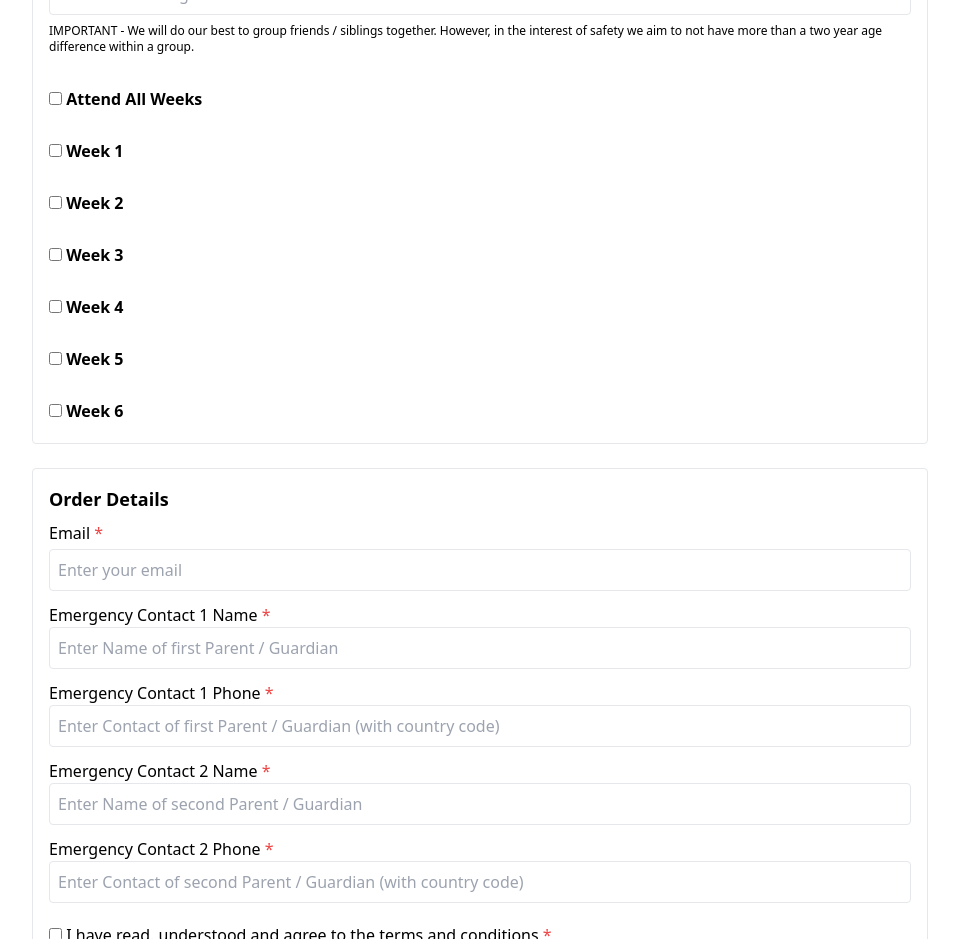
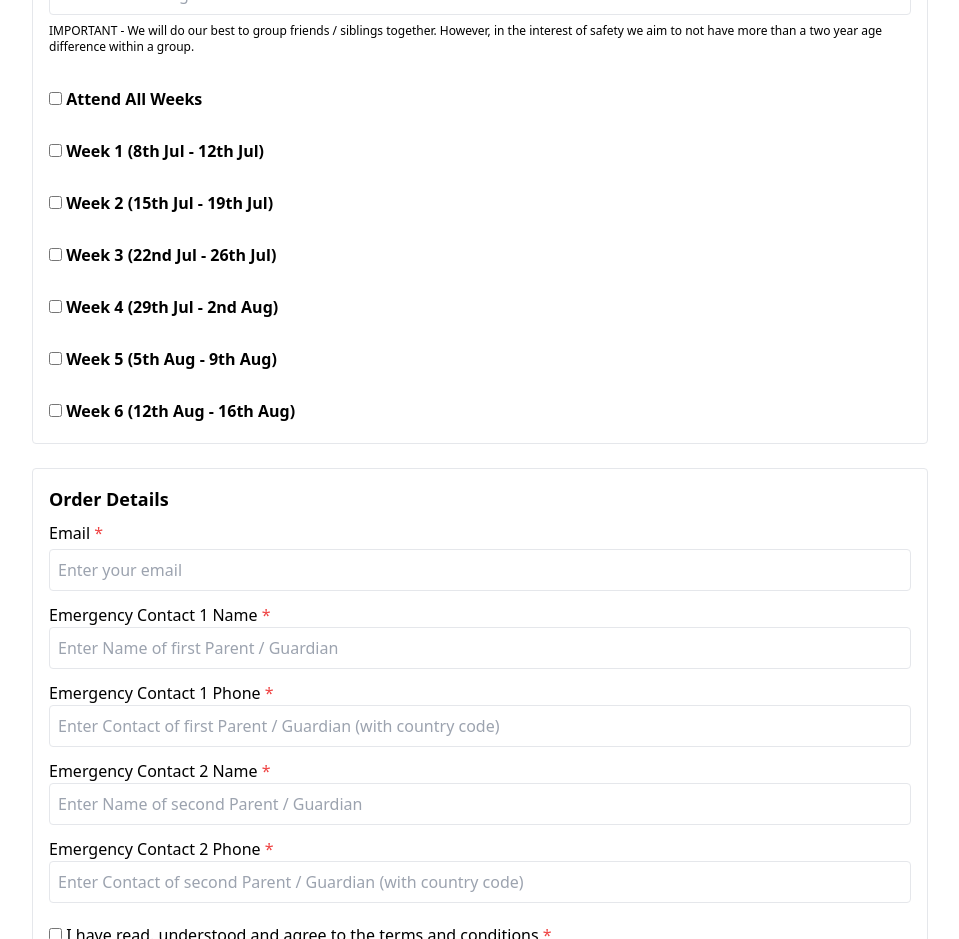
Before and after one commit to strawberry-labs/eco-holidaycamp, a Next.js app: page /barsha-purchase in a window 1280 px wide. Shown: the part 1080-2019 px from the top of the page, without its empty margins (0-959 px from the left). Built offline with nearby package versions, Linux system fonts and the light colour scheme.

Commit message:
feat: dates text per week

```diff
--- a/package.json
+++ b/package.json
@@ -3,7 +3,7 @@
   "version": "0.1.0",
   "private": true,
   "scripts": {
-    "dev": "next dev",
+    "dev": "next dev -p 9989",
     "build": "next build",
     "start": "next start",
     "lint": "next lint"
--- a/pages/barsha-purchase.js
+++ b/pages/barsha-purchase.js
@@ -19,6 +19,15 @@ export default function Register() {
     orderConfirmation: false,
     bookingConfirmation: false,
   });
+
+  const datesText = [
+    "8th Jul - 12th Jul",
+    "15th Jul - 19th Jul",
+    "22nd Jul - 26th Jul",
+    "29th Jul - 2nd Aug",
+    "5th Aug - 9th Aug",
+    "12th Aug - 16th Aug",
+  ];
 
   const [isPriceExpanded, setIsPriceExpanded] = useState(false);
 
@@ -443,7 +452,7 @@ export default function Register() {
                         checked={form.weeks.selectedWeeks[i]}
                         onChange={(e) => handleWeeksChange(index, i, e)}
                       />{" "}
-                      Week {i + 1}
+                      {`Week ${i + 1} (${datesText[i]})`}
                     </label>
                     <div
                       className={`pl-4 grid grid-cols-5 gap-2 ${
--- a/pages/dubai-purchase.js
+++ b/pages/dubai-purchase.js
@@ -19,6 +19,15 @@ export default function Register() {
     orderConfirmation: false,
     bookingConfirmation: false,
   });
+
+  const datesText = [
+    "8th Jul - 12th Jul",
+    "15th Jul - 19th Jul",
+    "22nd Jul - 26th Jul",
+    "29th Jul - 2nd Aug",
+    "5th Aug - 9th Aug",
+    "12th Aug - 16th Aug",
+  ];
 
   const [isPriceExpanded, setIsPriceExpanded] = useState(false);
 
@@ -443,7 +452,7 @@ export default function Register() {
                         checked={form.weeks.selectedWeeks[i]}
                         onChange={(e) => handleWeeksChange(index, i, e)}
                       />{" "}
-                      Week {i + 1}
+                      {`Week ${i + 1} (${datesText[i]})`}
                     </label>
                     <div
                       className={`pl-4 grid grid-cols-5 gap-2 ${
```
